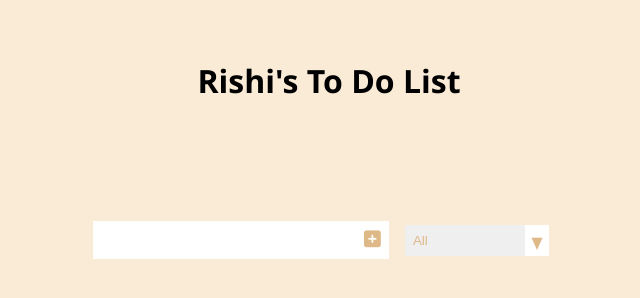
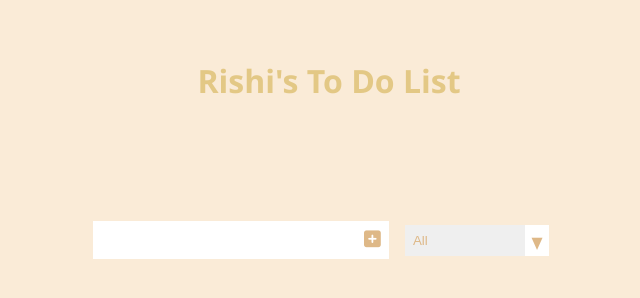
Before and after one commit to rishi-sadanandan/todo-app, a plain HTML site: page index.html in a window 1280 px wide. Shown: the whole page, without its empty margins (311-951 px from the left). Drawn offline with Linux system fonts and the light colour scheme.

Commit message:
changed header style

```diff
--- a/styles.css
+++ b/styles.css
@@ -14,6 +14,7 @@ body {
 
 header {
   font-size: 1rem;
+  color: rgba(220, 189, 110, 0.776);
 }
 
 /* centering */
```
